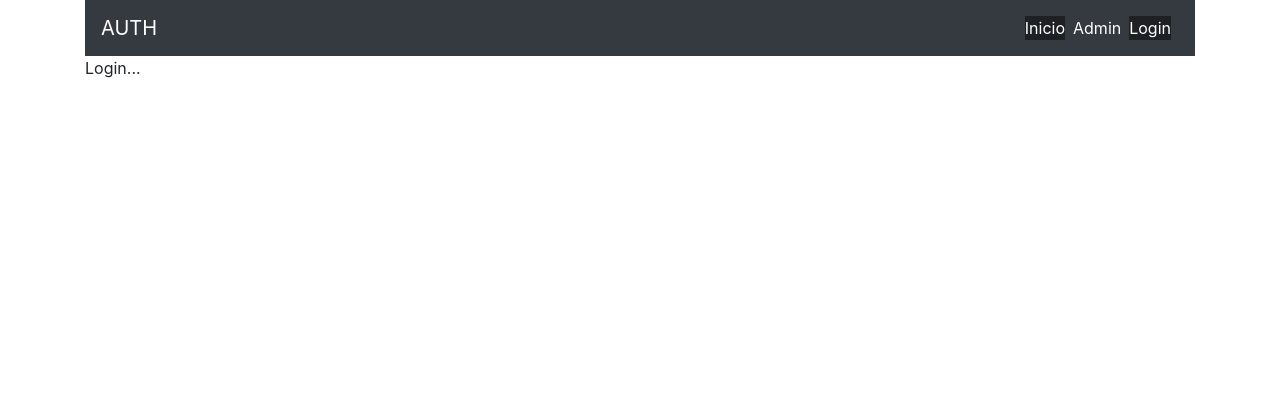
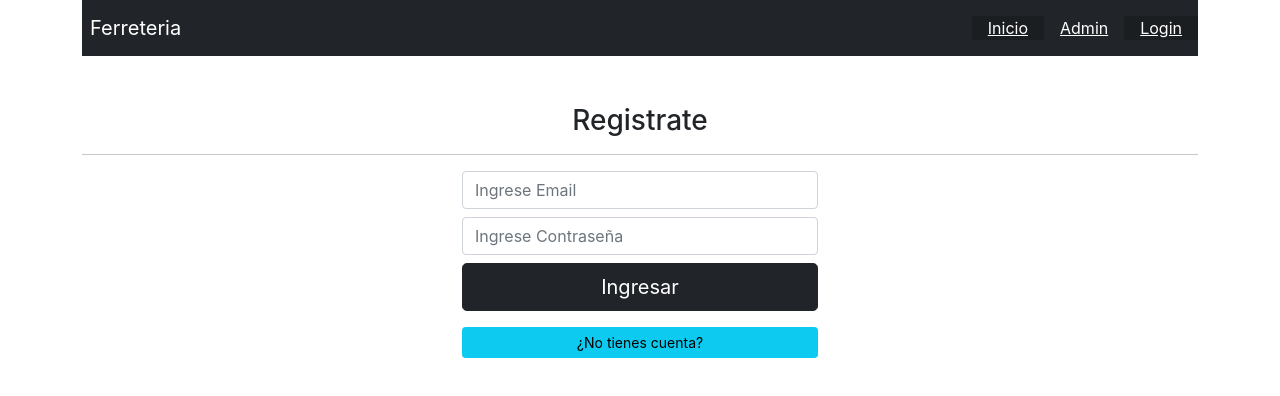
Before and after one commit to Gochita/FerreteriaFront, a React (Create React App) app: page /login in a window 1280 px wide. Shown: the top 396 px of the page. Built offline with nearby package versions, Linux system fonts and the light colour scheme.

Commit message:
Validaciones en input

```diff
--- a/public/index.html
+++ b/public/index.html
@@ -24,7 +24,7 @@
       work correctly both with client-side routing and a non-root public URL.
       Learn how to configure a non-root public URL by running `npm run build`.
     -->
-    <link rel="stylesheet" href="https://cdn.jsdelivr.net/npm/bootstrap@4.4.1/dist/css/bootstrap.min.css" integrity="sha384-Vkoo8x4CGsO3+Hhxv8T/Q5PaXtkKtu6ug5TOeNV6gBiFeWPGFN9MuhOf23Q9Ifjh" crossorigin="anonymous">
+    <link href="https://cdn.jsdelivr.net/npm/bootstrap@5.1.3/dist/css/bootstrap.min.css" rel="stylesheet" integrity="sha384-1BmE4kWBq78iYhFldvKuhfTAU6auU8tT94WrHftjDbrCEXSU1oBoqyl2QvZ6jIW3" crossorigin="anonymous">
     <title>React App</title>
   </head>
   <body>
--- a/src/App.jsx
+++ b/src/App.jsx
@@ -1,18 +1,22 @@
 import React from "react";
 import { BrowserRouter as Router, Routes, Route } from "react-router-dom";
 import Navbar from "./components/Navbar";
+import Login from "./components/Login";
 
 function App() {
   return (
     <Router>
+
       <div className="container">
         <Navbar/>
         <Routes>
-          <Route path="/" element={<div>Inicio... </div>} />
-          <Route path="/login" element={<div>Login... </div>} />
+          <Route path="/" element={"Inicio..."} />
+          <Route path="/login" element={ <Login />} />
           <Route path="/admin" element={<div>Admin... </div>} />
         </Routes>
       </div>
+
+
     </Router>
   );
 }
--- /dev/null
+++ b/src/components/Login.jsx
@@ -0,0 +1,72 @@
+import React from "react";
+
+const Login = () => {
+
+    const [email,setEmail] = React.useState('')
+    const [password,setPassword] = React.useState('')
+    const [error,setError]= React.useState(null)
+
+    const procesarDatos =e =>{
+        e.preventDefault();
+        if(!email.trim()){
+            console.log('ingrese email')
+            setError('ingrese email')
+            return
+        }
+        if(!password.trim()){
+            console.log('ingrese password')
+            setError('ingrese password')
+            return
+        }
+        if(password.length<6){
+            console.log('pass debe ser mayor a 6 caracteres')
+            setError('pass debe tener minimo 6 caracteres')
+            return
+        }
+        setError(null)
+        console.log('all validations passed')
+    }
+  return (
+    <div className="mt-5">
+      <h3 className="text-center">Registrate</h3>
+      <hr />
+      <div className="row justify-content-center">
+        <div className="col-12 col-sm-8 col-md-6 col-xl-4">
+          <form onSubmit={procesarDatos}>{
+              error && (
+                    <div className="alert alert-danger">
+                        {error}
+                    </div>
+              )
+          }
+            <input
+              type="email"
+              className="form-control mb-2"
+              placeholder="Ingrese Email"
+              onChange={e => setEmail(e.target.value)}
+              value={email}
+            />
+            <input
+              type="password"
+              className="form-control mb-2"
+              placeholder="Ingrese Contraseña"
+              onChange={e => setPassword(e.target.value)}
+              value={password}
+            />
+            <div className="d-flex flex-column">
+              <button className="btn btn-lg btn-dark btn-block mb-3" type="submit">
+                Ingresar
+              </button>
+
+              <button className="btn btn-sm btn-info btn-block" type="button">
+                ¿No tienes cuenta?
+              </button>
+            </div>
+          </form>
+        </div>
+      </div>
+    </div>
+  );
+};
+
+export default Login;
--- a/src/components/Navbar.jsx
+++ b/src/components/Navbar.jsx
@@ -4,21 +4,20 @@ import {Link, NavLink} from 'react-router-dom'
 const Navbar = () => {
   return (
     <div className="navbar navbar-dark bg-dark">
-      <Link className="navbar-brand" to="/">AUTH</Link>
-      <div>
+      <Link className="navbar-brand px-2" to="/">Ferreteria</Link>
           <div className="d-flex">
-              <NavLink className={"btn- btn-dark mr-2 active"} to="/" exact>
+              <NavLink className={"btn- btn-dark mr-2 active px-3"} to="/" exact >
                   Inicio
               </NavLink>
-              <NavLink className={"btn- btn-dark mr-2"} to="/admin">
+              <NavLink className={"btn- btn-dark mr-2 px-3" } to="/admin">
                     Admin
               </NavLink>
-              <NavLink className={"btn- btn-dark mr-2"} to="/login">
+              <NavLink className={"btn- btn-dark mr-2 px-3"} to="/login">
                   Login
               </NavLink>
           </div>
       </div>
-    </div>
+
   )
 }
 
```
